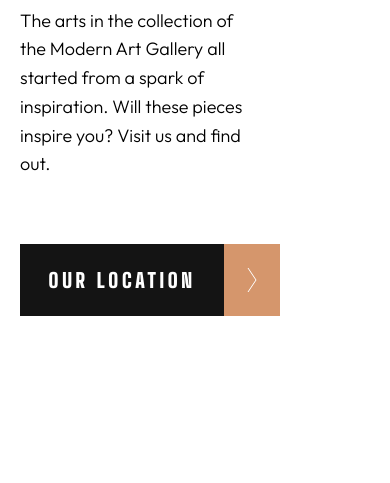
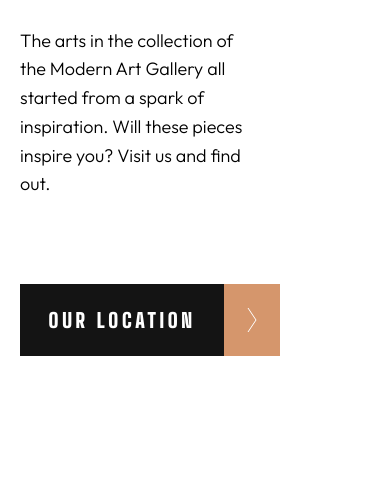
Before and after one commit to Ketevaniveshaguri/art-gallery, a website: page index.html in a window 390 px wide. Shown: the part 551-1034 px from the top of the page. Drawn offline with Linux system fonts and the light colour scheme.

Commit message:
Update style.css

```diff
--- a/css/style.css
+++ b/css/style.css
@@ -155,7 +155,7 @@ body {
     @media only screen and (max-width: 600px) {
       .hero__link {
         margin-left: 2rem;
-        margin-top: 55rem;
+        margin-top: 59rem;
         margin-bottom: 5rem; } }
   .hero__link:hover, .hero__link:hover, .hero__arrow {
     transition: all 0.9s ease-out; }
```
